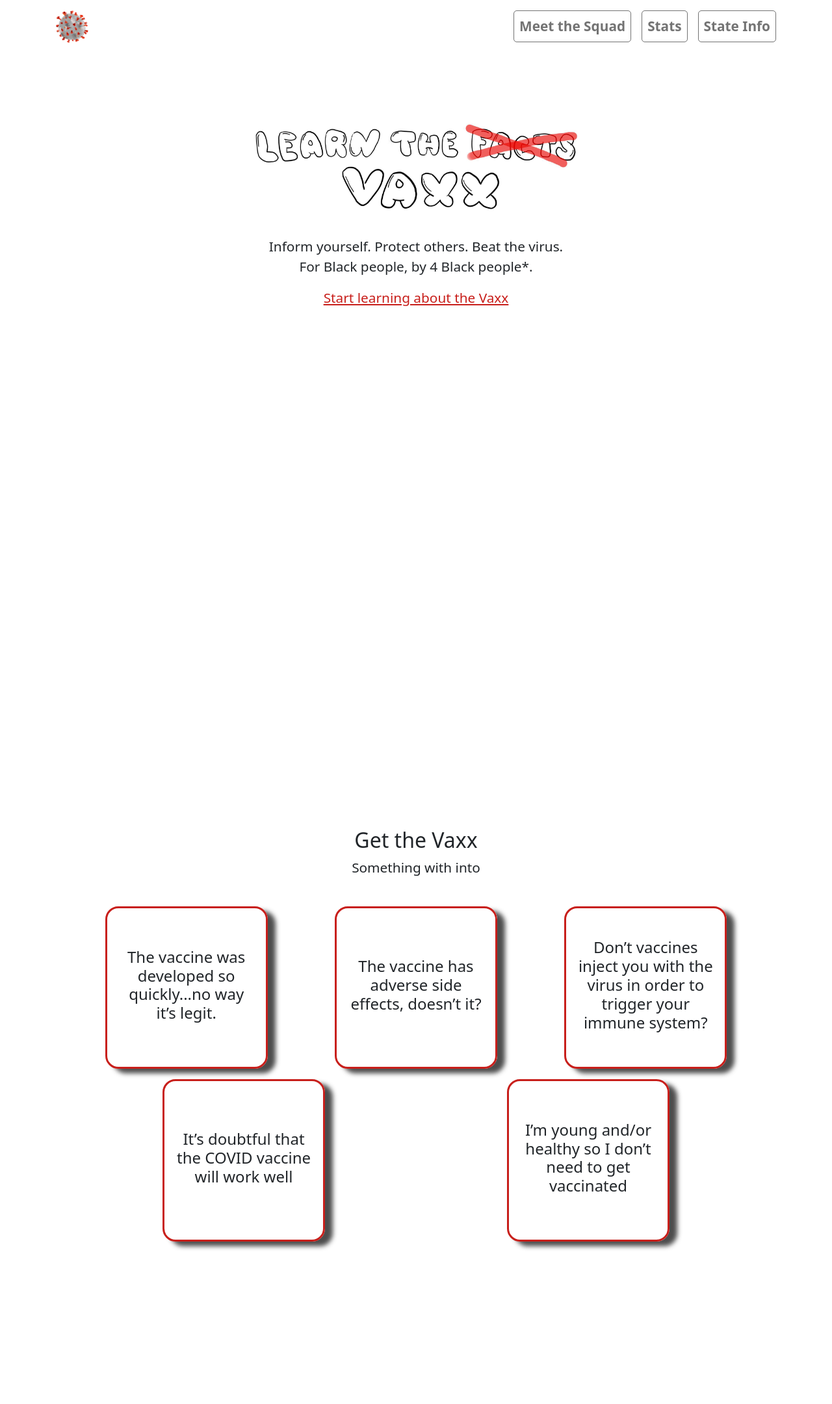
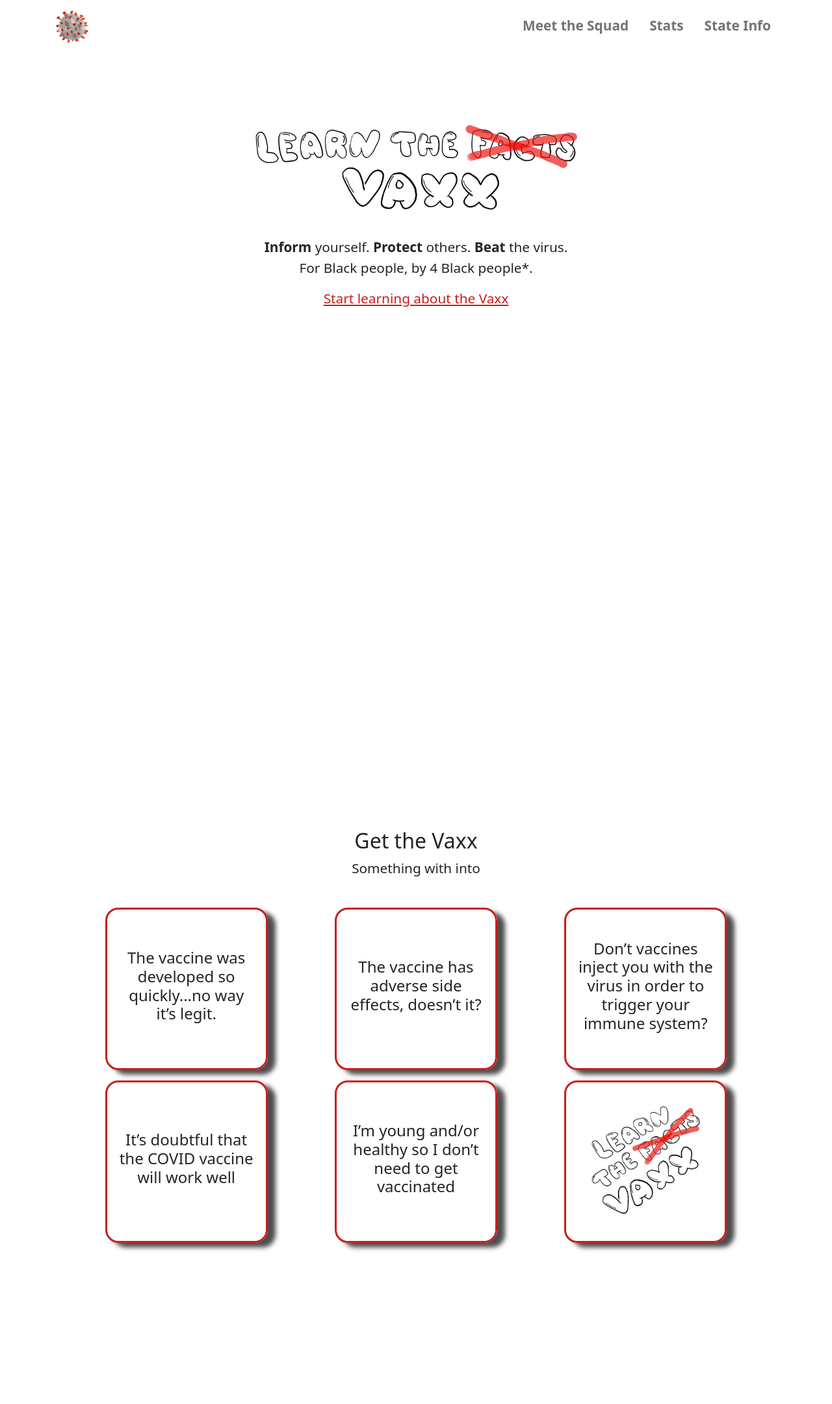
Before and after one commit to cewhitsett/learn_the_vaxx, a Flask app: page / in a window 1280 px wide. Shown: the top 2161 px of the page at 65% size. Run offline with Flask 2, Linux system fonts and the light colour scheme; some libraries are stand-ins or nearby versions.

Commit message:
Adding 6th

```diff
--- a/templates/base.html
+++ b/templates/base.html
@@ -115,8 +115,6 @@
       .nav-masthead .nav-link {
         color: rgba(0,0,0,.55);
         margin-left: 1rem;
-        border: 1px solid rgba(0,0,0,.55);
-        border-radius: 5px;
         padding: 8px;
       }
 
--- a/templates/index.html
+++ b/templates/index.html
@@ -70,7 +70,7 @@
       />
     </h1>
     <p>
-      Inform yourself. Protect others. Beat the virus.<br />
+      <strong>Inform</strong> yourself. <strong>Protect</strong> others. <strong>Beat</strong> the virus.<br />
       For Black people, by 4 Black people*.
     </p>
     <p>
@@ -103,6 +103,18 @@
           <h3>[[allChoices[rebutNum].text]]</h3>
         </div>
       </a>
+      <a
+        v-if="currentInfo === 0"
+        v-on:click="getNext(-4)"
+      >
+        <div class="info">
+          <img
+            class="big"
+            src="{{ url_for('static', filename='learnit.png') }}"
+            alt="Learn the Facts, no Vaxx"
+          />
+        </div>
+      </a>
     </div>
   </div>
 </div>
@@ -119,7 +131,7 @@
     methods: {
       getNext: function(info) {
         if (info === -4) {
-
+          window.location = "{{url_for('stats')}}";
         }
         this.currentInfo = info;
         setTimeout(function(){
```
